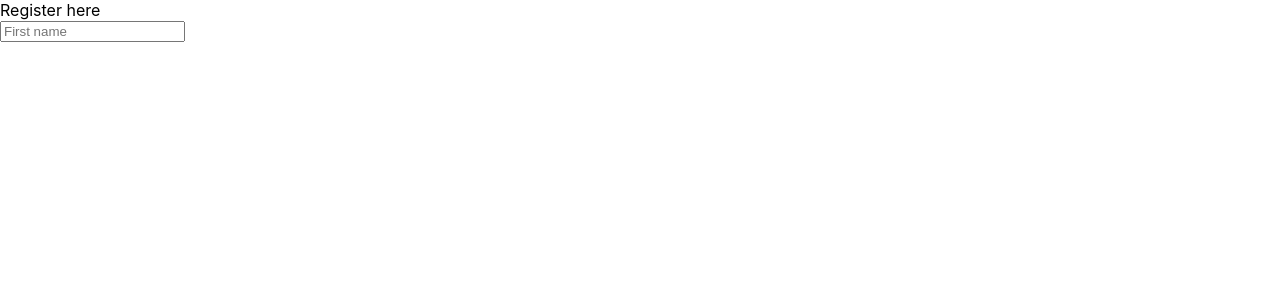
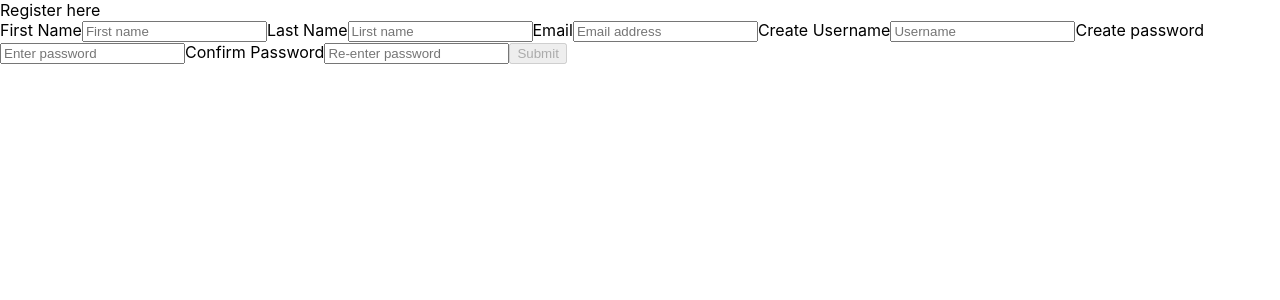
Before and after one commit to build-week-how-to-TT102/front-end, a React (Create React App) app in the folder how-to/: page / in a window 1280 px wide. Shown: the top 300 px of the page. Built offline with nearby package versions, Linux system fonts and the light colour scheme.

Commit message:
component set up

```diff
--- a/how-to/package.json
+++ b/how-to/package.json
@@ -9,9 +9,11 @@
     "axios": "^0.21.1",
     "react": "^17.0.1",
     "react-dom": "^17.0.1",
+    "react-redux": "^7.2.2",
     "react-router-dom": "^5.2.0",
     "react-scripts": "4.0.1",
     "react-strap": "0.0.1",
+    "reactstrap": "^8.9.0",
     "web-vitals": "^0.2.4",
     "yup": "^0.32.8"
   },
--- a/how-to/src/App.js
+++ b/how-to/src/App.js
@@ -1,4 +1,3 @@
-import logo from './logo.svg';
 import './App.css';
 import Register from "./Components/Register"
 
--- a/how-to/src/Components/Register.js
+++ b/how-to/src/Components/Register.js
@@ -1,5 +1,6 @@
 import React, { useState, useEffect } from "react";
 import * as yup from "yup";
+import { Container, Form, ButtonToggle } from "reactstrap";
 
 const Register = () => {
   const [formData, setFormData] = useState({
@@ -21,6 +22,8 @@ const Register = () => {
     confirmPassword: "",
     userRole: "",
   });
+
+  const [isButtonDisabled, setIsButtonDisabled] = useState(true);
 
   const validateChange = (e) => {
     e.persist();
@@ -44,12 +47,42 @@ const Register = () => {
   };
 
   const formSchema = yup.object().shape({
-    fname: yup.string().required("Frist name required"),
+    fname: yup.string().required("Frist name is required"),
+    lname: yup.string().required("Last name is required"),
+    email: yup
+      .string()
+      .email("Not a valid email")
+      .required("Email is required"),
+    username: yup.string().required("Username is required"),
+    password: yup.string().required("Please create a password"),
+    confirmPassword: yup.string().required("Please confirm password"),
   });
 
+  useEffect(() => {
+    formSchema.isValid(formData).then((valid) => {
+      console.log("valid?", valid);
+      setIsButtonDisabled(!valid);
+    });
+  }, [formData, formSchema]);
+
+  const onSubmit = async (e) => {
+    e.preventDefault();
+    formSchema.isValid(formData).then((valid) => {
+      if (!valid) return;
+    });
+    if (formData.password !== formData.confirmPassword) {
+      setErrors({ ...errors, confrimPassword: "Passwords do not match" });
+      return;
+    }
+  };
+
   return (
-    <form>
+    <Container className="text-center">
+      <div>
+        <Form onSubmit={onSubmit}>
           <div>Register here</div>
+          <label htmlFor="fname">
+            First Name
             <input
               onChange={onInputChange}
               name="fname"
@@ -58,7 +91,69 @@ const Register = () => {
               value={formData.fname}
               placeholder="First name"
             />
-    </form>
+          </label>
+
+          <label htmlFor="lname">
+            Last Name
+            <input
+              onChange={onInputChange}
+              name="lname"
+              id="lname"
+              type="text"
+              value={formData.lname}
+              placeholder="Lirst name"
+            />
+          </label>
+          <label htmlFor="email">
+            Email
+            <input
+              onChange={onInputChange}
+              name="email"
+              id="email"
+              type="email"
+              value={formData.email}
+              placeholder="Email address"
+            />
+          </label>
+          <label htmlFor="username">
+            Create Username
+            <input
+              onChange={onInputChange}
+              name="username"
+              id="username"
+              type="text"
+              value={formData.username}
+              placeholder="Username"
+            />
+          </label>
+          <label htmlFor="paswword">
+            Create password
+            <input
+              onChange={onInputChange}
+              name="password"
+              id="password"
+              type="password"
+              value={formData.password}
+              placeholder="Enter password"
+            />
+          </label>
+          <label htmlFor="confirmPassword">
+            Confirm Password
+            <input
+              onChange={onInputChange}
+              name="confirmPassword"
+              id="confirmPassword"
+              type="password"
+              value={formData.confirmPassword}
+              placeholder="Re-enter password"
+            />
+          </label>
+          <ButtonToggle disabled={isButtonDisabled} color="info" type="submit">
+            Submit
+          </ButtonToggle>
+        </Form>
+      </div>
+    </Container>
   );
 };
 
```
Also changed, not shown: 2 other files (tests, documents, lock files or other folders). Lines whose indentation alone changed are shown as unchanged.
